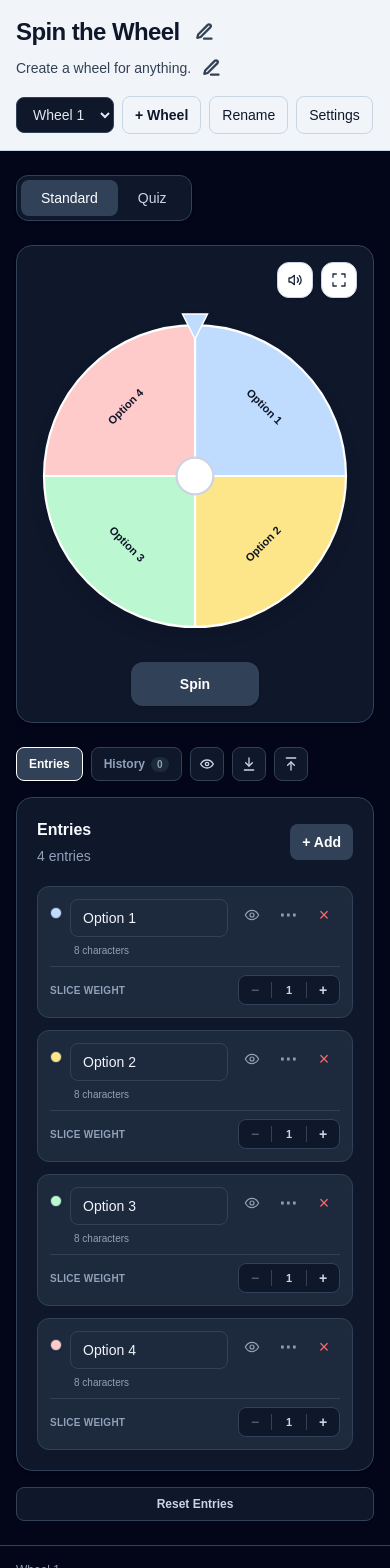
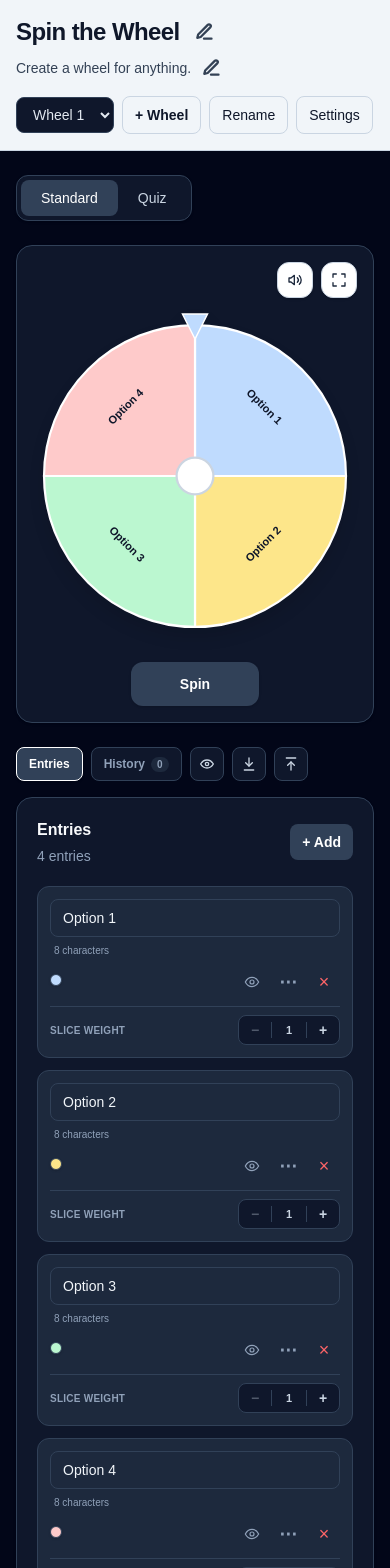
Before and after one commit to Franklindot04/spin-the-wheel, a Next.js app: page / in a window 390 px wide. Shown: the top 1568 px of the page. Built offline with nearby package versions, Linux system fonts and the light colour scheme.

Commit message:
fix: give the entry name input its own line on small screens

```diff
--- a/app/components/EntryList.tsx
+++ b/app/components/EntryList.tsx
@@ -211,7 +211,7 @@ export default function EntryList({
                 key={entry.id}
                 className={`rounded-xl border p-3 transition ${theme.borderClass} ${theme.subtleSurfaceClass}`}
               >
-                <div className="flex items-start gap-2">
+                <div className="flex flex-wrap items-start gap-2 sm:flex-nowrap">
                   <span
                     className={`mt-2 h-3 w-3 shrink-0 rounded-full border shadow-sm ${theme.borderClass} ${hiddenContentClass}`}
                     style={{
@@ -222,7 +222,7 @@ export default function EntryList({
                   />
 
                   <div
-                    className={`min-w-0 flex-1 ${hiddenContentClass}`}
+                    className={`order-first min-w-full flex-1 sm:order-none sm:min-w-0 ${hiddenContentClass}`}
                   >
                     <input
                       value={
@@ -272,7 +272,7 @@ export default function EntryList({
                     </div>
                   </div>
 
-                  <div className="flex shrink-0 items-center gap-1">
+                  <div className="ml-auto flex shrink-0 items-center gap-1">
                     <button
                       type="button"
                       onClick={() =>
```
